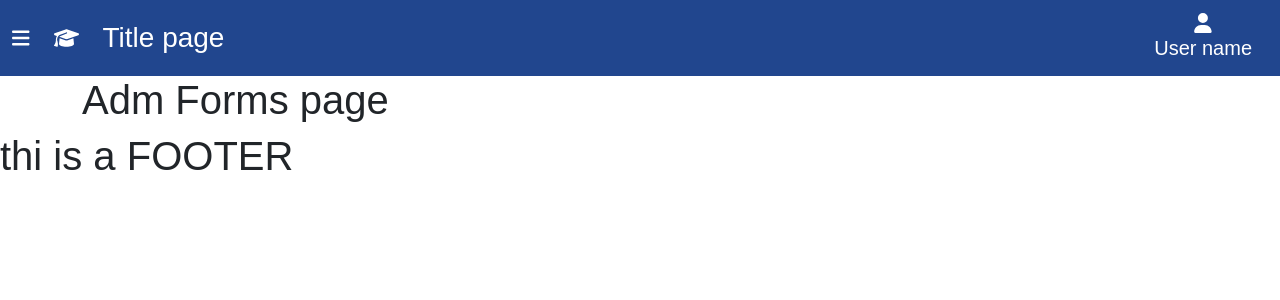
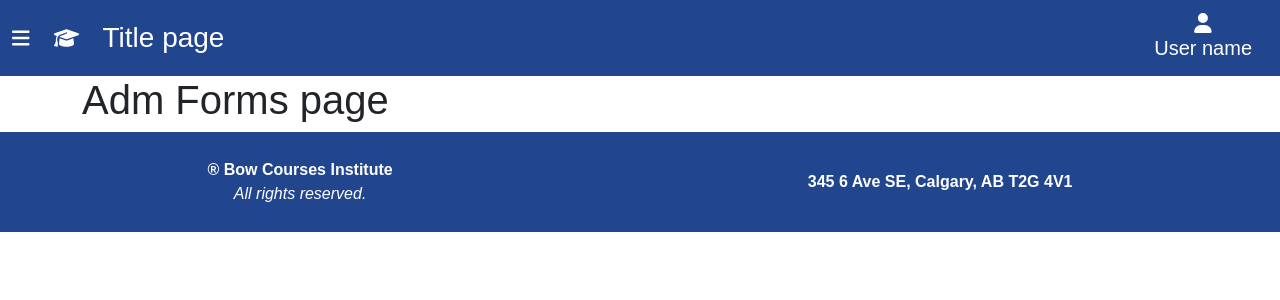
Before and after one commit to hugozeminian/web-project-course-registration, a React (Create React App) app: page /adm-forms in a window 1280 px wide. Shown: the top 300 px of the page. Built offline with nearby package versions, Linux system fonts and the light colour scheme.

Commit message:
created footer

```diff
--- a/src/route/footer/Footer.component.jsx
+++ b/src/route/footer/Footer.component.jsx
@@ -1,5 +1,33 @@
+import React from "react";
+import styled from "styled-components";
+
+const FooterContainer = styled.div`
+  height: 100px;
+  background-color: var(--color_main2);
+  text-align: center;
+`;
+
+const FooterInfo = styled.p`
+  color: var(--color_font4);
+  margin: 0;
+`;
+
 const Footer = () => {
-  return <h1> thi is a FOOTER </h1>;
+  return (
+    <>
+      <FooterContainer className="d-flex justify-content-around align-items-center">
+        <div>
+          <FooterInfo>
+            <strong>&reg; Bow Courses Institute</strong>
+          </FooterInfo>
+          <FooterInfo><em>All rights reserved.</em></FooterInfo>
+        </div>
+        <div>
+          <FooterInfo><strong>345 6 Ave SE, Calgary, AB T2G 4V1</strong></FooterInfo>
+        </div>
+      </FooterContainer>
+    </>
+  );
 };
 
 export default Footer;
--- a/src/route/home/Home.component.jsx
+++ b/src/route/home/Home.component.jsx
@@ -116,12 +116,11 @@ const Home = () => {
 <h1> this is a HOME </h1>
 <h1> this is a HOME </h1>
 <h1> this is a HOME </h1>
-<h1> this is a HOME </h1>
-<h1> this is a HOME </h1>
-<h1> this is a HOME </h1>
-<h1> this is a HOME </h1>
-<h1> this is a HOME </h1>
-
+<h1> 5this is a HOME </h1>
+<h1> 6this is a HOME </h1>
+<h1> 7this is a HOME </h1>
+<h1> 8this is a HOME </h1>
+<h1> 9this is a HOME </h1>
     </>
 
   )
--- a/src/route/navigation/Navigation.component.jsx
+++ b/src/route/navigation/Navigation.component.jsx
@@ -1,4 +1,4 @@
-import "./Navigation.styles.css";
+import React from "react";
 import {
   NavBarWrapper,
   Icon,
@@ -29,7 +29,7 @@ const Navigation = ({ title, userName }) => {
           <Navbar.Brand href="#" className="me-4">
             <Icon icon={faBars} className="menu-icon" />
           </Navbar.Brand>
-          <Navbar.Brand href="#" className="me-4">
+          <Navbar.Brand className="me-4">
             <Icon icon={faGraduationCap} className="menu-icon" />
           </Navbar.Brand>
           <Navbar.Brand>
--- a/src/route/navigation/Navigation.styles.css
+++ /dev/null
@@ -1,3 +0,0 @@
-.menu-icon{
-    color: var(--color_font4);
-}
```
